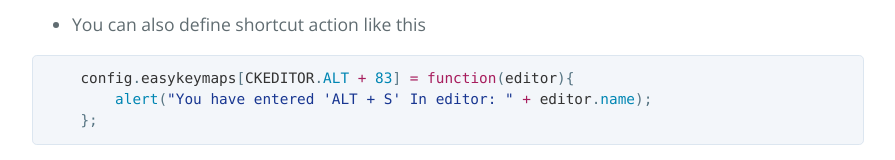
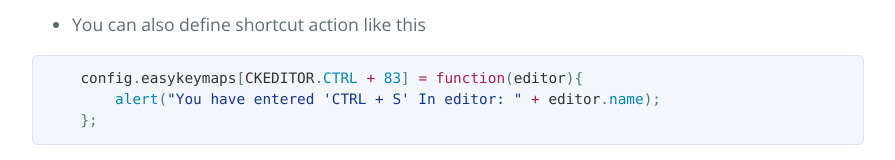
Before and after one commit to xiidea/ckeditor-easykeymap-plugin, a plain HTML site: page index.html in a window 1280 px wide. Shown: the part 1177-1337 px from the top of the page, without its empty margins (192-1087 px from the left). Drawn offline with nearby package versions, Linux system fonts and the light colour scheme; a script that the page names is missing.

Commit message:
Update example code

```diff
--- a/index.html
+++ b/index.html
@@ -60,8 +60,8 @@
 </li>
 </ul>
 
-<div class="highlight highlight-source-js"><pre>    <span class="pl-smi">config</span>.<span class="pl-smi">easykeymaps</span>[<span class="pl-smi">CKEDITOR</span>.<span class="pl-c1">ALT</span> <span class="pl-k">+</span> <span class="pl-c1">83</span>] <span class="pl-k">=</span> <span class="pl-k">function</span>(<span class="pl-smi">editor</span>){
-        <span class="pl-c1">alert</span>(<span class="pl-s"><span class="pl-pds">"</span>You have entered 'ALT + S' In editor: <span class="pl-pds">"</span></span> <span class="pl-k">+</span> <span class="pl-smi">editor</span>.<span class="pl-c1">name</span>);
+<div class="highlight highlight-source-js"><pre>    <span class="pl-smi">config</span>.<span class="pl-smi">easykeymaps</span>[<span class="pl-smi">CKEDITOR</span>.<span class="pl-c1">CTRL</span> <span class="pl-k">+</span> <span class="pl-c1">83</span>] <span class="pl-k">=</span> <span class="pl-k">function</span>(<span class="pl-smi">editor</span>){
+        <span class="pl-c1">alert</span>(<span class="pl-s"><span class="pl-pds">"</span>You have entered 'CTRL + S' In editor: <span class="pl-pds">"</span></span> <span class="pl-k">+</span> <span class="pl-smi">editor</span>.<span class="pl-c1">name</span>);
     };</pre></div>
 
         <div>
```
